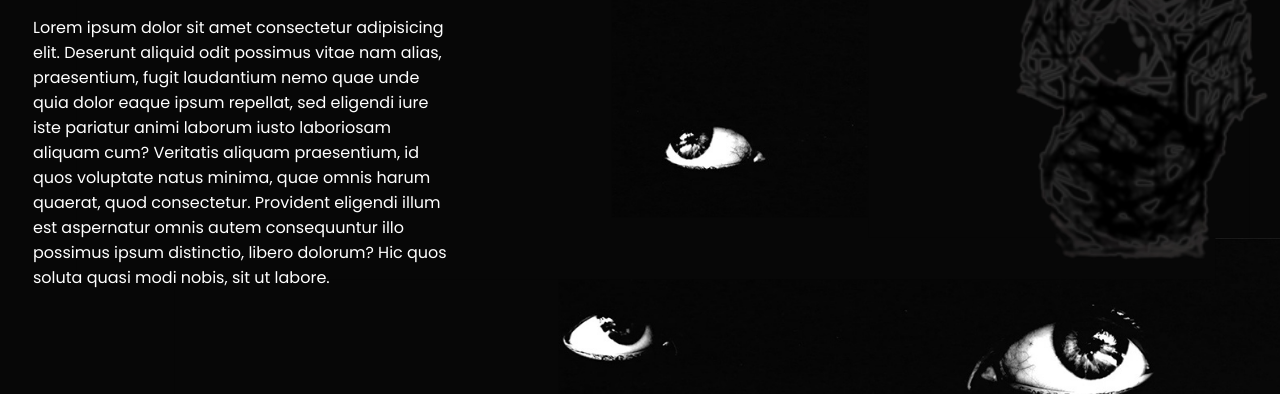
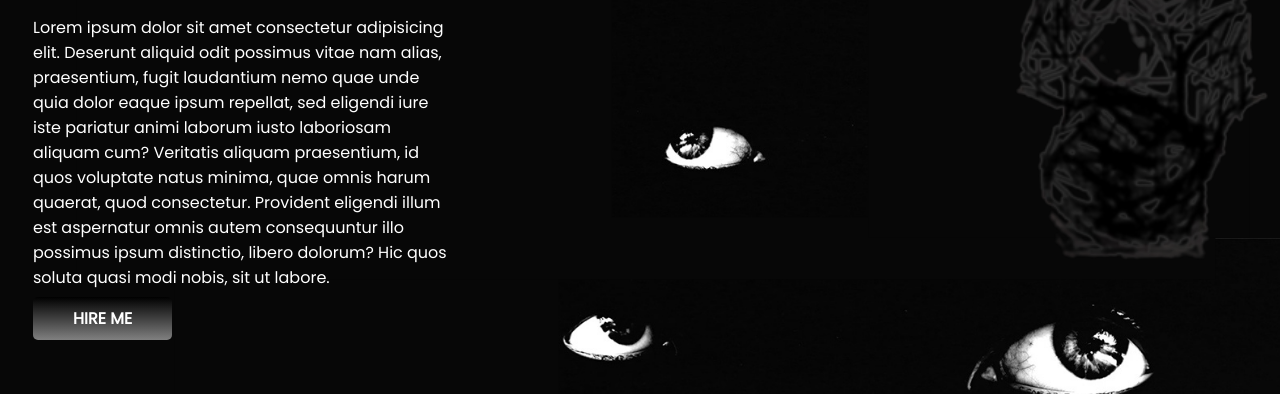
Before and after one commit to Potteryet/Testing-portfolio, a plain HTML site: page index.html in a window 1280 px wide. Shown: the part 406-800 px from the top of the page. Drawn offline with Linux system fonts and the light colour scheme.

Commit message:
button added

```diff
--- a/index.html
+++ b/index.html
@@ -25,6 +25,9 @@
                 omnis harum quaerat, quod consectetur. Provident eligendi illum est aspernatur omnis autem consequuntur
                 illo
                 possimus ipsum distinctio, libero dolorum? Hic quos soluta quasi modi nobis, sit ut labore.</p>
+
+            <a class="three-button" target=" _blank" href="https://www.linkedin.com/company/programminghero">HIRE
+                ME</a>
         </div>
 
 
--- a/style.css
+++ b/style.css
@@ -33,3 +33,13 @@ section{
     padding-right: 0;
     padding-left: 40%;
 }
+.three-button{
+    text-decoration: none;
+    padding: 10px 40px;
+    border-radius: 5px;
+    font-weight: 700;
+    margin-left: 25px;
+    margin-top: 10px;
+    color: white;
+    background-image: linear-gradient(black,gray);
+}
```
Also changed, not shown: images/Hasan-sipp.png (added), images/outline-art.png (added), images/outline-paints.png (added), images/universe-bg.jpg (added).
